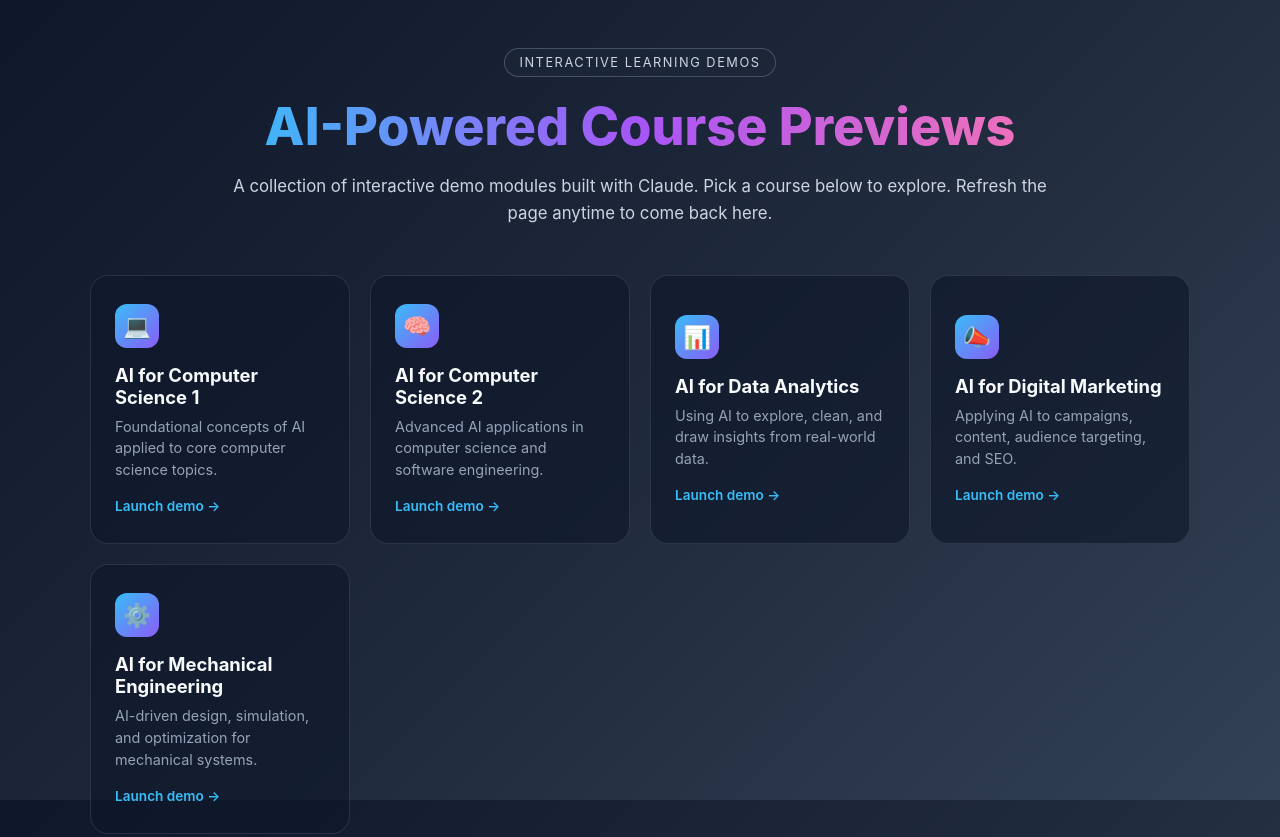
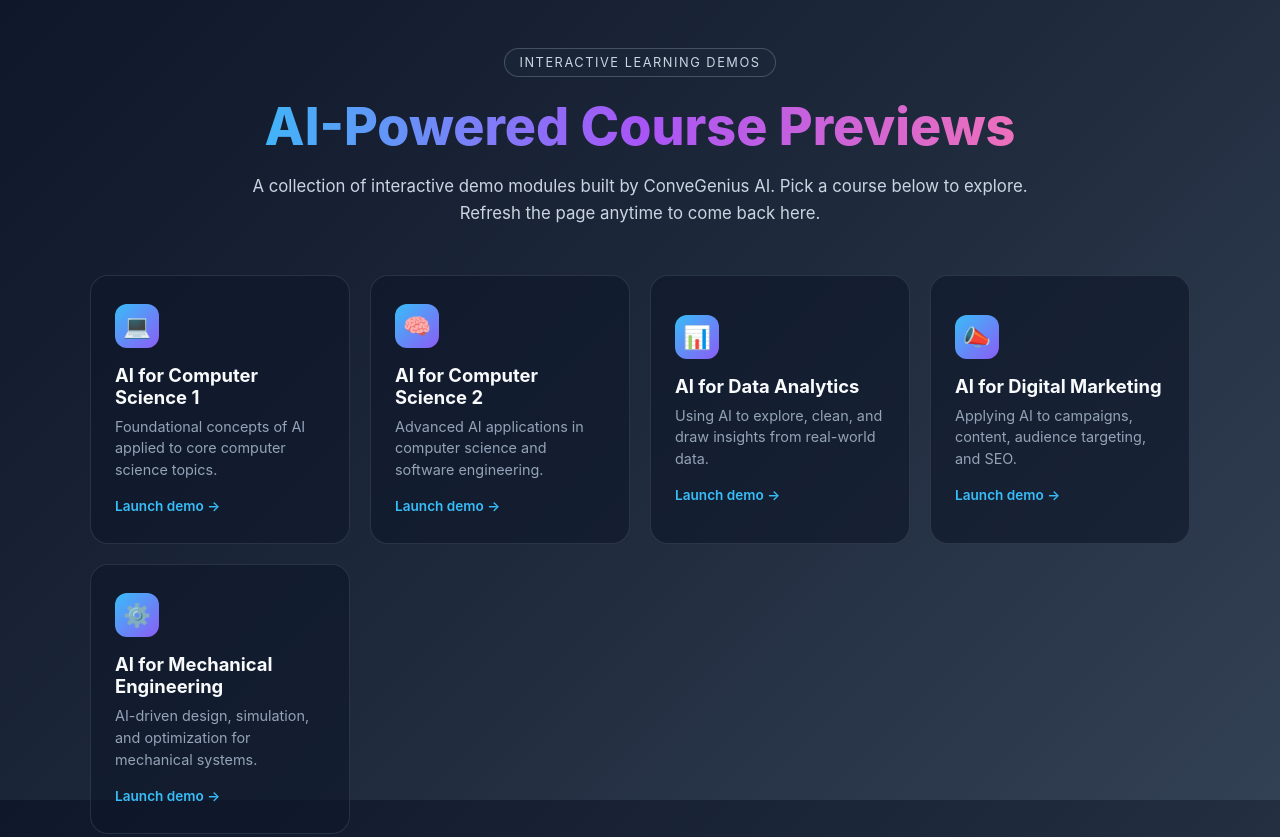
Before and after one commit to harshad-rgb/ai-course-demos, a plain HTML site: page index.html in a window 1280 px wide. Shown: the top 837 px of the page. Drawn offline with Linux system fonts and the light colour scheme.

Commit message:
Correction in Copy

```diff
--- a/index.html
+++ b/index.html
@@ -224,7 +224,7 @@
       <span class="badge">Interactive Learning Demos</span>
       <h1>AI-Powered Course Previews</h1>
       <p>
-        A collection of interactive demo modules built with Claude. Pick a
+        A collection of interactive demo modules built by ConveGenius AI. Pick a
         course below to explore. Refresh the page anytime to come back here.
       </p>
     </div>
```
